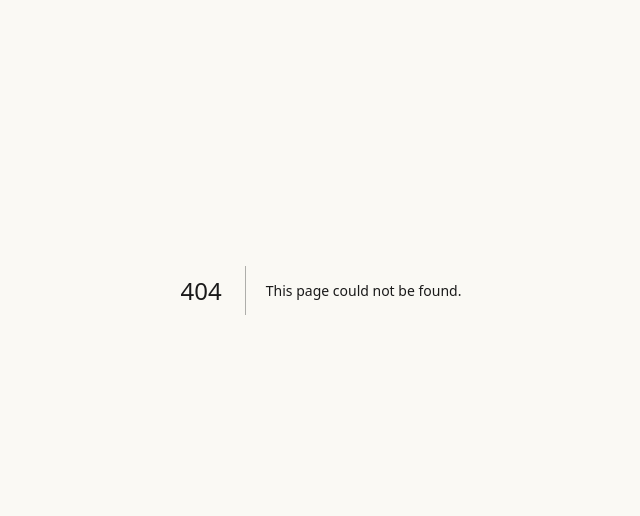
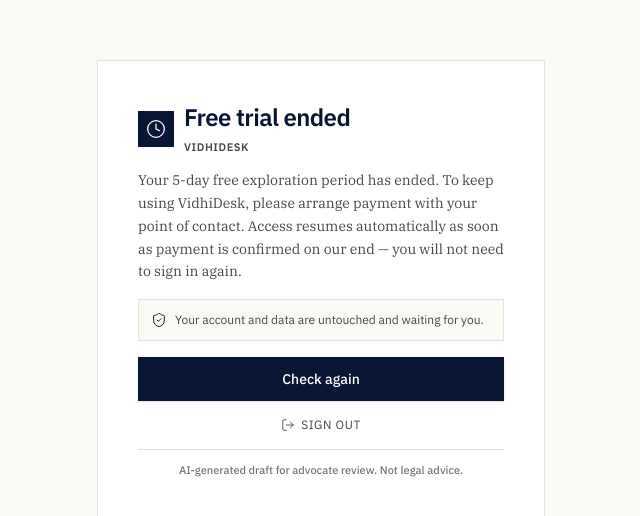
Before and after one commit to karnkeshav/vidhidesk, a Next.js app in the folder web/: page /trial-expired in a window 1280 px wide. Before the commit this address had no page. Shown: the part 110-626 px from the top of the page, without its empty margins (319-959 px from the left). Built offline with nearby package versions, Linux system fonts and the light colour scheme; no server answers.

Commit message:
feat(access): add trial expiry and payment reactivation

```diff
--- /dev/null
+++ b/web/src/app/trial-expired/page.tsx
@@ -0,0 +1,84 @@
+"use client";
+
+import { useState } from "react";
+import { supabase } from "@/lib/supabase";
+import { Button } from "@/components/ui/button";
+import { Card, CardContent, CardHeader, CardTitle, CardDescription } from "@/components/ui/card";
+import { ShieldCheck, Clock, LogOut } from "lucide-react";
+
+// Landed on by lib/api.ts's authedFetch whenever the backend returns
+// 401 TRIAL_EXPIRED (app/auth.py::_check_account_not_locked). Deliberately
+// does not sign the user out -- their Supabase session stays valid, and
+// the moment Nitesh flips payment_received to true in the Supabase Table
+// Editor, the "Check again" button below (or any normal navigation) will
+// succeed without a fresh login.
+export default function TrialExpiredPage() {
+  const [checking, setChecking] = useState(false);
+
+  return (
+    <main className="flex min-h-screen flex-col items-center justify-center bg-[#FBF9F4] p-4 md:p-8 font-sans">
+      <Card className="w-full max-w-md rounded-sm border border-[#E4E2DD] bg-white p-2 shadow-none sm:p-4">
+        <CardHeader className="space-y-3 pb-4">
+          <div className="flex items-center gap-2.5">
+            <div className="flex h-9 w-9 items-center justify-center rounded-sm bg-[#081534] text-white">
+              <Clock className="h-5 w-5" strokeWidth={1.5} />
+            </div>
+            <div>
+              <CardTitle className="font-sans text-xl font-semibold tracking-tight text-[#081534] md:text-2xl">
+                Free trial ended
+              </CardTitle>
+              <span className="font-sans text-[11px] font-semibold uppercase tracking-wider text-[#45464E]">
+                VidhiDesk
+              </span>
+            </div>
+          </div>
+          <CardDescription className="font-serif text-sm leading-relaxed text-[#45464E]">
+            Your 5-day free exploration period has ended. To keep using VidhiDesk, please
+            arrange payment with your point of contact. Access resumes automatically as soon
+            as payment is confirmed on our end — you will not need to sign in again.
+          </CardDescription>
+        </CardHeader>
+
+        <CardContent className="space-y-4">
+          <div className="flex items-center gap-2 rounded-sm border border-[#E4E2DD] bg-[#FBF9F4] p-3 text-xs font-sans text-[#45464E]">
+            <ShieldCheck className="h-4 w-4 shrink-0 text-[#081534]" strokeWidth={1.5} />
+            <span>Your account and data are untouched and waiting for you.</span>
+          </div>
+
+          <Button
+            type="button"
+            disabled={checking}
+            onClick={() => {
+              setChecking(true);
+              // A full reload re-runs every authed page's data fetch, so
+              // this both re-checks payment_received and, if it has been
+              // flipped, lands the advocate straight back in the app.
+              window.location.href = "/dashboard";
+            }}
+            className="h-11 w-full rounded-sm bg-[#081534] font-sans text-sm font-medium text-white transition-colors hover:bg-[#1E2A4A] disabled:opacity-50"
+          >
+            {checking ? "Checking..." : "Check again"}
+          </Button>
+
+          <button
+            type="button"
+            onClick={async () => {
+              await supabase.auth.signOut();
+              window.location.href = "/login";
+            }}
+            className="flex w-full items-center justify-center gap-1.5 text-center font-sans text-xs uppercase tracking-wider text-[#45464E] transition-colors hover:text-[#081534] hover:underline"
+          >
+            <LogOut className="h-3.5 w-3.5" strokeWidth={1.5} />
+            Sign out
+          </button>
+
+          <div className="border-t border-[#E4E2DD] pt-3 text-center">
+            <p className="font-sans text-[11px] font-medium text-[#76777F]">
+              AI-generated draft for advocate review. Not legal advice.
+            </p>
+          </div>
+        </CardContent>
+      </Card>
+    </main>
+  );
+}
```
Also changed, not shown: 2 other files (tests, documents, lock files or other folders).
